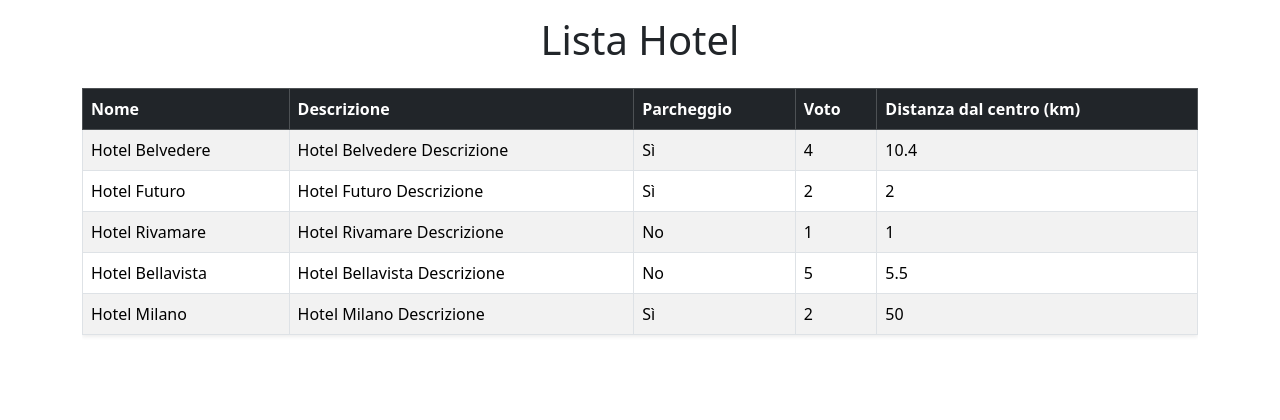
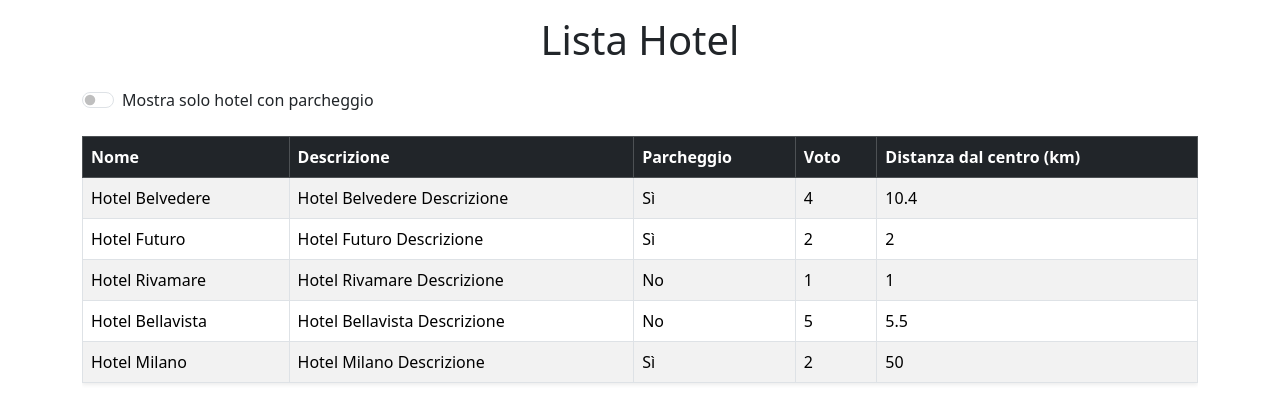
Before and after one commit to MauroBorzi/php-hotel, a PHP site: page / in a window 1280 px wide. Shown: the top 420 px of the page. Run offline with PHP 8.4, Linux system fonts and the light colour scheme.

Commit message:
Add parking filter functionality to hotel list in index.php

```diff
--- a/index.php
+++ b/index.php
@@ -48,12 +48,33 @@
       'vote' => 2,
       'distance_to_center' => 50
     ],
+  ];
 
-  ];
+  $filterParking = isset($_GET['parking']) && $_GET['parking'] === '1';
+
+  if ($filterParking) {
+    $hotels = array_filter($hotels, fn($hotel) => $hotel['parking']);
+  }
   ?>
 
   <div class="container">
     <h1 class="text-center py-3">Lista Hotel</h1>
+
+    <form method="GET" class="mb-4">
+      <div class="form-check form-switch">
+        <input
+          class="form-check-input"
+          type="checkbox"
+          name="parking"
+          value="1"
+          id="parking"
+          <?= $filterParking ? 'checked' : '' ?>
+          onchange="this.form.submit()">
+        <label class="form-check-label" for="parking">
+          Mostra solo hotel con parcheggio
+        </label>
+      </div>
+    </form>
 
     <div class="table-responsive">
       <table class="table table-striped table-bordered table-hover align-middle shadow-sm">
```
